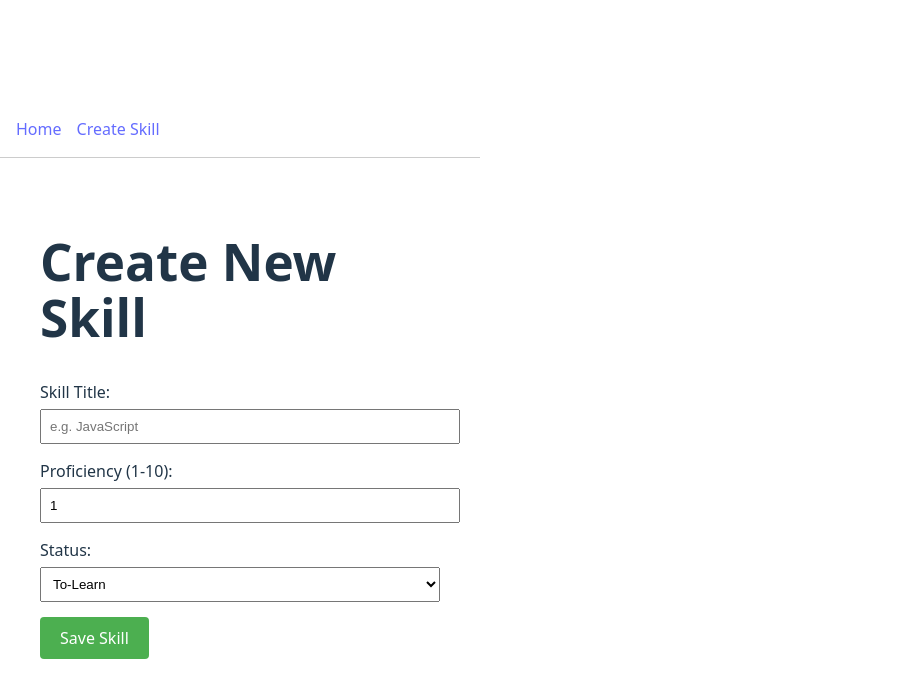
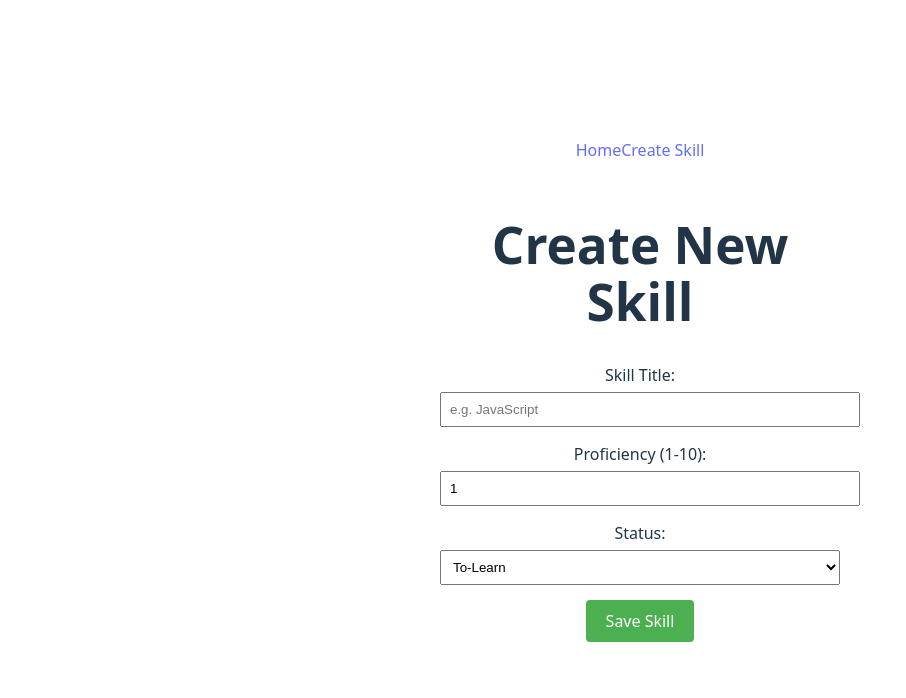
Before and after one commit to SanoAngella/Skill-Tracker, a React (Vite) app in the folder frotend/vite-project/: page /create in a window 1280 px wide. Shown: the top 698 px of the page, without its empty margins (0-906 px from the left). Built offline with nearby package versions, Linux system fonts and the light colour scheme; no server answers.

Commit message:
Changes to the fronted

```diff
--- a/frotend/vite-project/src/App.jsx
+++ b/frotend/vite-project/src/App.jsx
@@ -3,12 +3,13 @@ import { Routes, Route, Link } from 'react-router-dom';
 import HomePage from './pages/HomePage';
 import CreatePage from './pages/CreatePage';
 import SkillDetailPage from "./pages/SkillDetailPage";
+import "./App.css";
 
 // Simple Navbar component for navigation
 const Navbar = () => (
-  <nav style={{ padding: '1rem', borderBottom: '1px solid #ccc', display: 'flex', gap: '15px' }}>
-    <Link to="/">Home</Link>
-    <Link to="/create">Create Skill</Link>
+  <nav className="navbar">
+    <Link className="nav-link" to="/">Home</Link>
+    <Link className="nav-link" to="/create">Create Skill</Link>
   </nav>
 );
 
@@ -18,7 +19,7 @@ const App = () => {
       <Navbar />
 
       {/* Main Content Area */}
-      <main style={{ padding: '20px' }}>
+      <main className="page-content">
         <Routes>
           <Route path="/" element={<HomePage />} />
           <Route path="/create" element={<CreatePage />} />
@@ -26,9 +27,9 @@ const App = () => {
 
           {/* 404 Catch-all */}
           <Route path="*" element={
-            <div style={{ textAlign: 'center', marginTop: '50px' }}>
+            <div className="empty-state">
               <h2>404 - Page Not Found</h2>
-              <Link to="/">Go back home</Link>
+              <Link className="text-link" to="/">Go back home</Link>
             </div>
           } />
         </Routes>
--- a/frotend/vite-project/src/pages/CreatePage.jsx
+++ b/frotend/vite-project/src/pages/CreatePage.jsx
@@ -8,7 +8,8 @@ const CreatePage = () => {
   const [status, setStatus] = useState("To-Learn");
   const navigate = useNavigate();
 
-  const handleCreate = async (e) => {
+
+const handleCreate = async (e) => {
     if (e) e.preventDefault();
 
     try {
```
